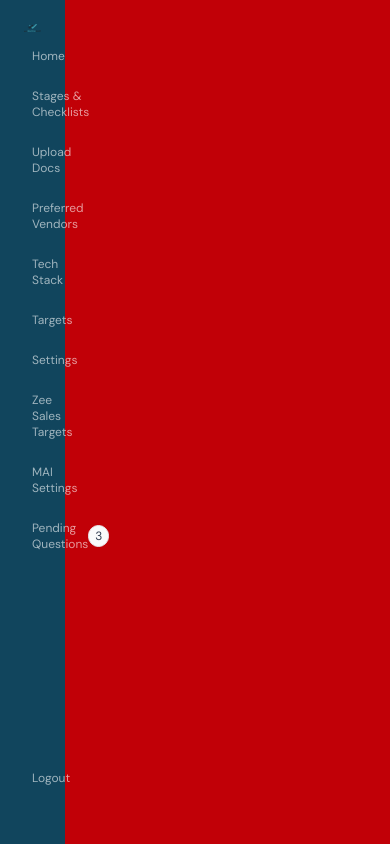
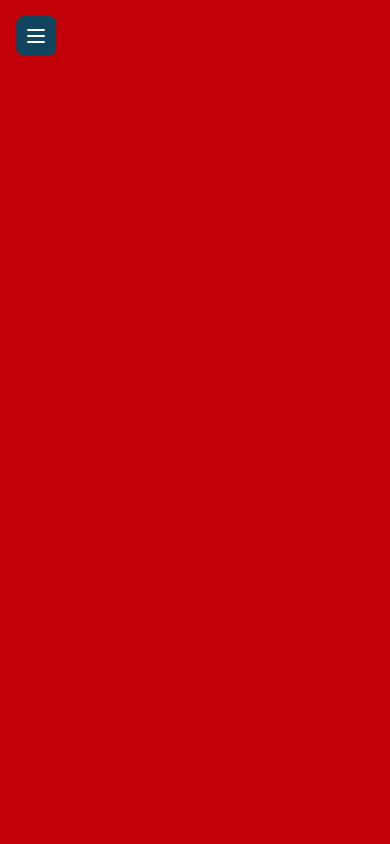
Before and after one commit to janakshukla/dashboard-assignment, a Next.js app: page / in a window 390 px wide. Built offline with nearby package versions, Linux system fonts and the light colour scheme.

Commit message:
Implement responsive sidebar with toggle functionality for mobile view

```diff
--- a/components/CustomSideBar.tsx
+++ b/components/CustomSideBar.tsx
@@ -1,6 +1,9 @@
+"use client"
 import Image from "next/image";
+import { useState } from 'react';
 
 const CustomSideBar = () => {
+  const [isOpen, setIsOpen] = useState(false);
   const Links = [
     { id: 1, name: "Home", href: "#" },
     { id: 2, name: "Stages & Checklists", href: "#" },
@@ -15,8 +18,52 @@ const CustomSideBar = () => {
   ];
 
   return (
-    <div className="h-screen w-1/6 p-6 bg-[#11455D]">
-      <div className="h-11/12" >
+    <>
+      {/* Hamburger Button - visible on small screens */}
+      <button
+        className="md:hidden fixed top-4 left-4 z-50 p-2 rounded-md bg-[#11455D] text-white"
+        onClick={() => setIsOpen(!isOpen)}
+      >
+        <svg
+          className="w-6 h-6"
+          fill="none"
+          stroke="currentColor"
+          viewBox="0 0 24 24"
+        >
+          {isOpen ? (
+            <path
+              strokeLinecap="round"
+              strokeLinejoin="round"
+              strokeWidth={2}
+              d="M6 18L18 6M6 6l12 12"
+            />
+          ) : (
+            <path
+              strokeLinecap="round"
+              strokeLinejoin="round"
+              strokeWidth={2}
+              d="M4 6h16M4 12h16M4 18h16"
+            />
+          )}
+        </svg>
+      </button>
+
+      {/* Overlay for mobile */}
+      {isOpen && (
+        <div
+          className="md:hidden fixed inset-0 bg-black bg-opacity-50 z-40"
+          onClick={() => setIsOpen(false)}
+        />
+      )}
+
+      {/* Sidebar */}
+      <div className={`
+        h-screen w-1/6 p-6 bg-[#11455D] fixed md:relative z-40
+        md:translate-x-0 transition-transform duration-300 ease-in-out
+        ${isOpen ? 'translate-x-0' : '-translate-x-full md:translate-x-0'}
+        md:w-1/6 w-64
+      `}>
+        <div className="h-11/12">
           <Image src={"/Images/Logo.png"} alt="logo" width={100} height={100} />
           {/* here we can use actual link tags but for demontration we are using li */}
           <ul>
@@ -25,6 +72,7 @@ const CustomSideBar = () => {
                 <li
                   key={link.id}
                   className="text-white/60 rounded-sm cursor-pointer text-xs font-dm-sans p-2  my-2 flex justify-between items-center hover:bg-white/10 hover:text-[#5DD2DD] "
+                  onClick={() => setIsOpen(false)} // Close sidebar on mobile when item is clicked
                 >
                   <a href={link.href}>{link.name}</a>
                   {link.notification && (
@@ -37,8 +85,14 @@ const CustomSideBar = () => {
             })}
           </ul>
         </div>
-      <li className="text-white/60 rounded-sm cursor-pointer text-xs font-dm-sans p-2  my-2 flex justify-between items-center hover:bg-white/10 hover:text-[#5DD2DD] " >Logout</li>
+        <li
+          className="text-white/60 rounded-sm cursor-pointer text-xs font-dm-sans p-2  my-2 flex justify-between items-center hover:bg-white/10 hover:text-[#5DD2DD] "
+          onClick={() => setIsOpen(false)}
+        >
+          Logout
+        </li>
       </div>
+    </>
   );
 };
 
```
Lines whose indentation alone changed are shown as unchanged.
